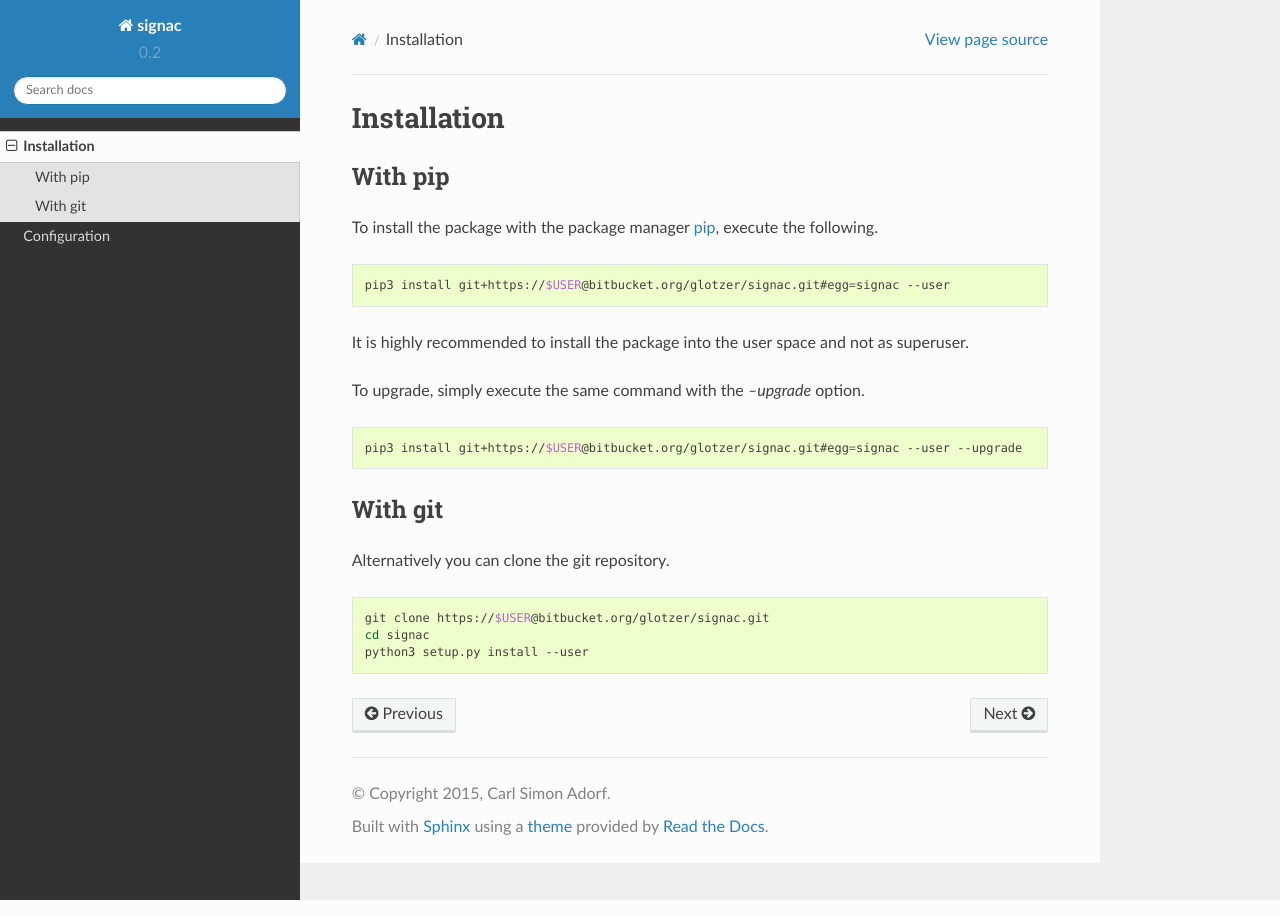
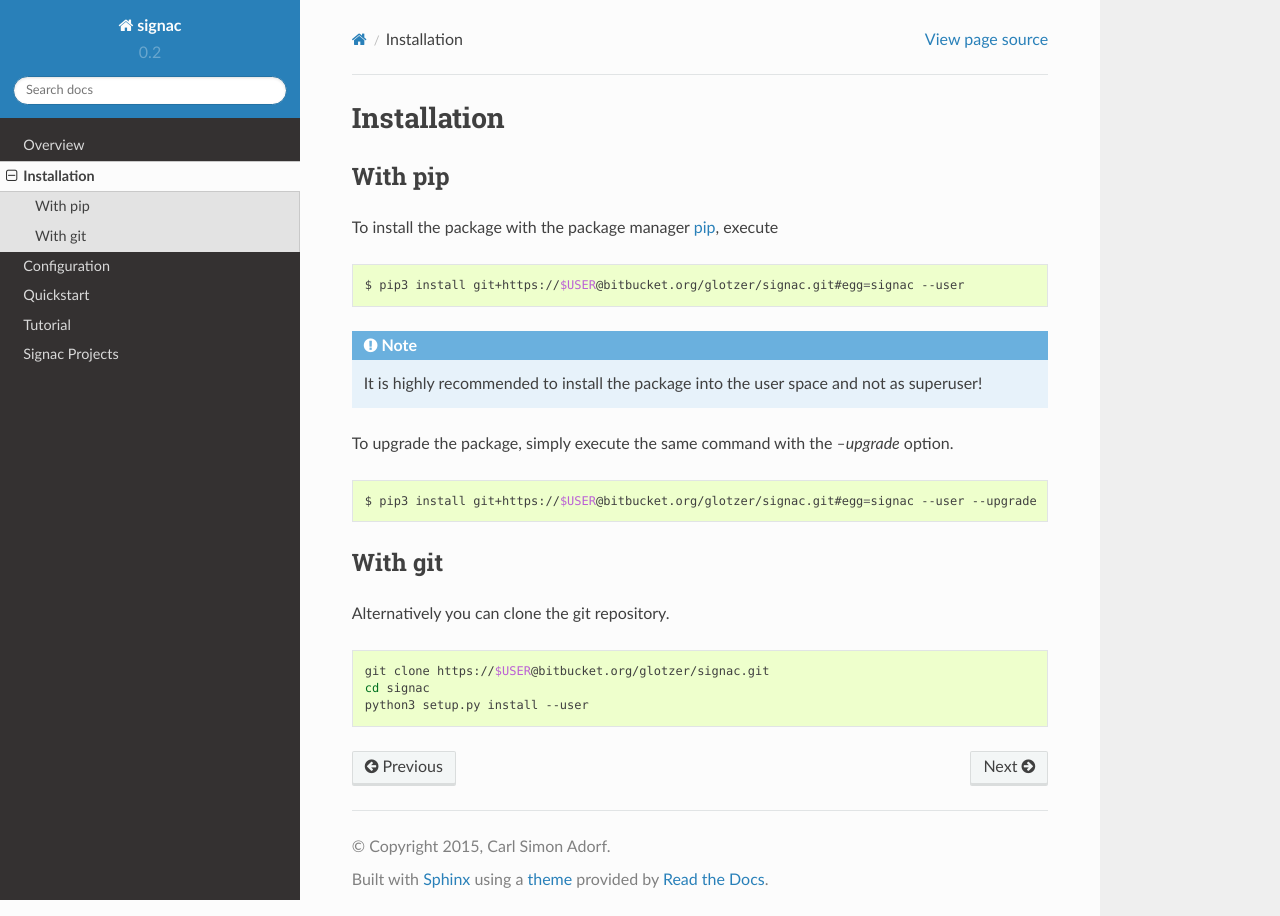
Before and after one commit to glotzerlab/signac, a Sphinx documentation site: the page built from doc/installation.rst, in a window 1280 px wide. Built offline with Sphinx 7.4.7 and the Read the Docs theme 2.0.0, drawn with Linux system fonts in a browser that asks for light colours; pages that are not in the unit, such as notebooks, are missing from menus.

Commit message:
Working draft for basic documentation.

```diff
--- a/doc/index.rst
+++ b/doc/index.rst
@@ -19,6 +19,7 @@ Contents:
    configuration
    quickstart
    tutorial
+   signac_project
 
 Indices and tables
 ==================
--- a/doc/installation.rst
+++ b/doc/installation.rst
@@ -4,21 +4,22 @@ Installation
 With pip
 --------
 
-To install the package with the package manager pip_, execute the following.
+To install the package with the package manager pip_, execute
 
 .. _pip: https://docs.python.org/3.5/installing/index.html
 
 .. code:: bash
 
-  pip3 install git+https://$USER@bitbucket.org/glotzer/signac.git#egg=signac --user
+    $ pip3 install git+https://$USER@bitbucket.org/glotzer/signac.git#egg=signac --user
 
-It is highly recommended to install the package into the user space and not as superuser.
+.. note::
+    It is highly recommended to install the package into the user space and not as superuser!
 
-To upgrade, simply execute the same command with the `--upgrade` option.
+To upgrade the package, simply execute the same command with the `--upgrade` option.
 
 .. code:: bash
 
-  pip3 install git+https://$USER@bitbucket.org/glotzer/signac.git#egg=signac --user --upgrade
+    $ pip3 install git+https://$USER@bitbucket.org/glotzer/signac.git#egg=signac --user --upgrade
 
 With git
 --------
--- /dev/null
+++ b/doc/quickstart.rst
@@ -0,0 +1,3 @@
+==========
+Quickstart
+==========
```
Also changed, not shown: doc/configuration.rst (+6 -6 lines), doc/overview.rst (added, +12 -0 lines), doc/signac.contrib.rst (+2 -8 lines), doc/signac_project.rst (added, +19 -0 lines), doc/tutorial.rst (added, +56 -0 lines), doc/images/parameter_space_w_jd.svg (added).
